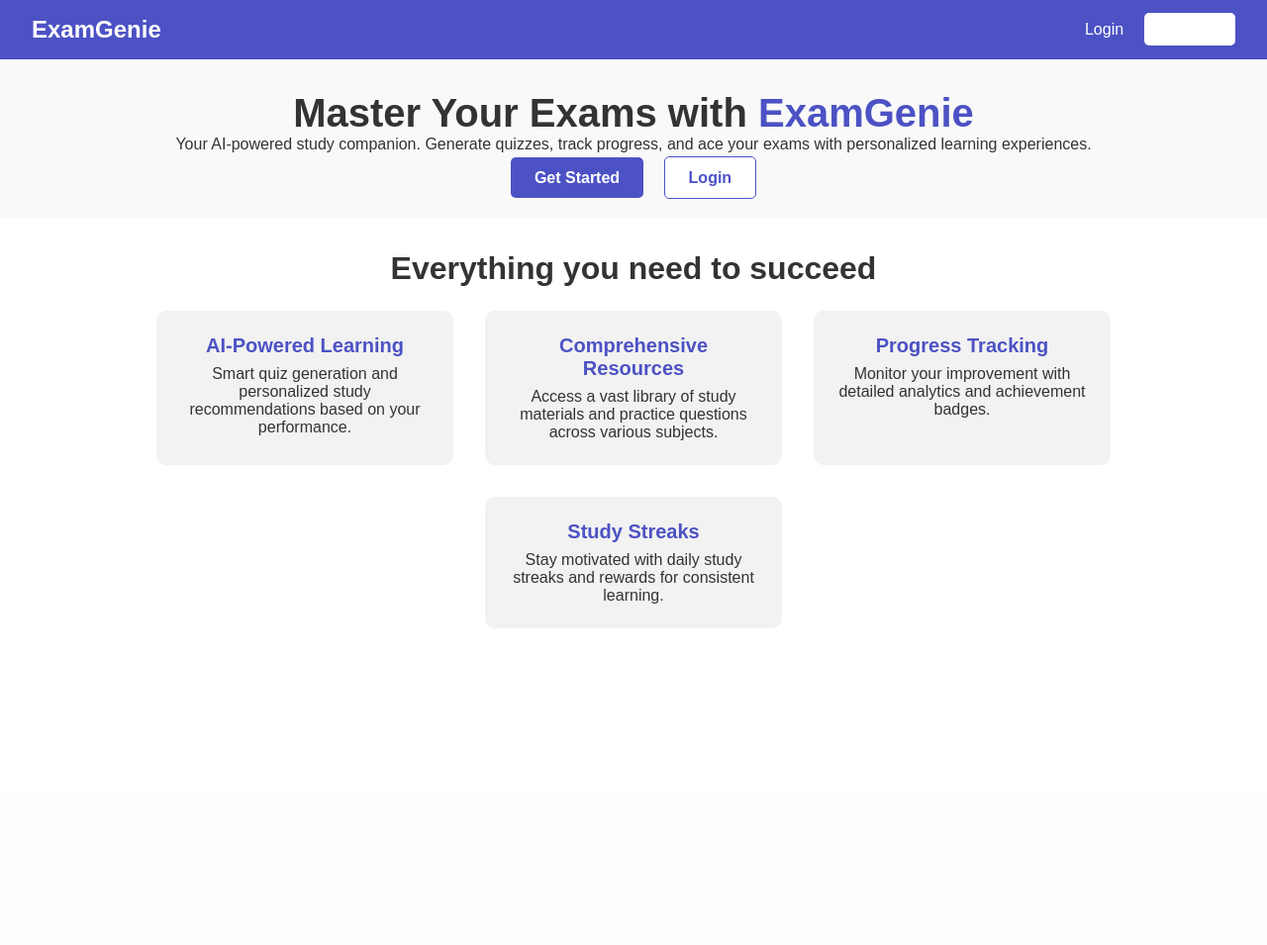
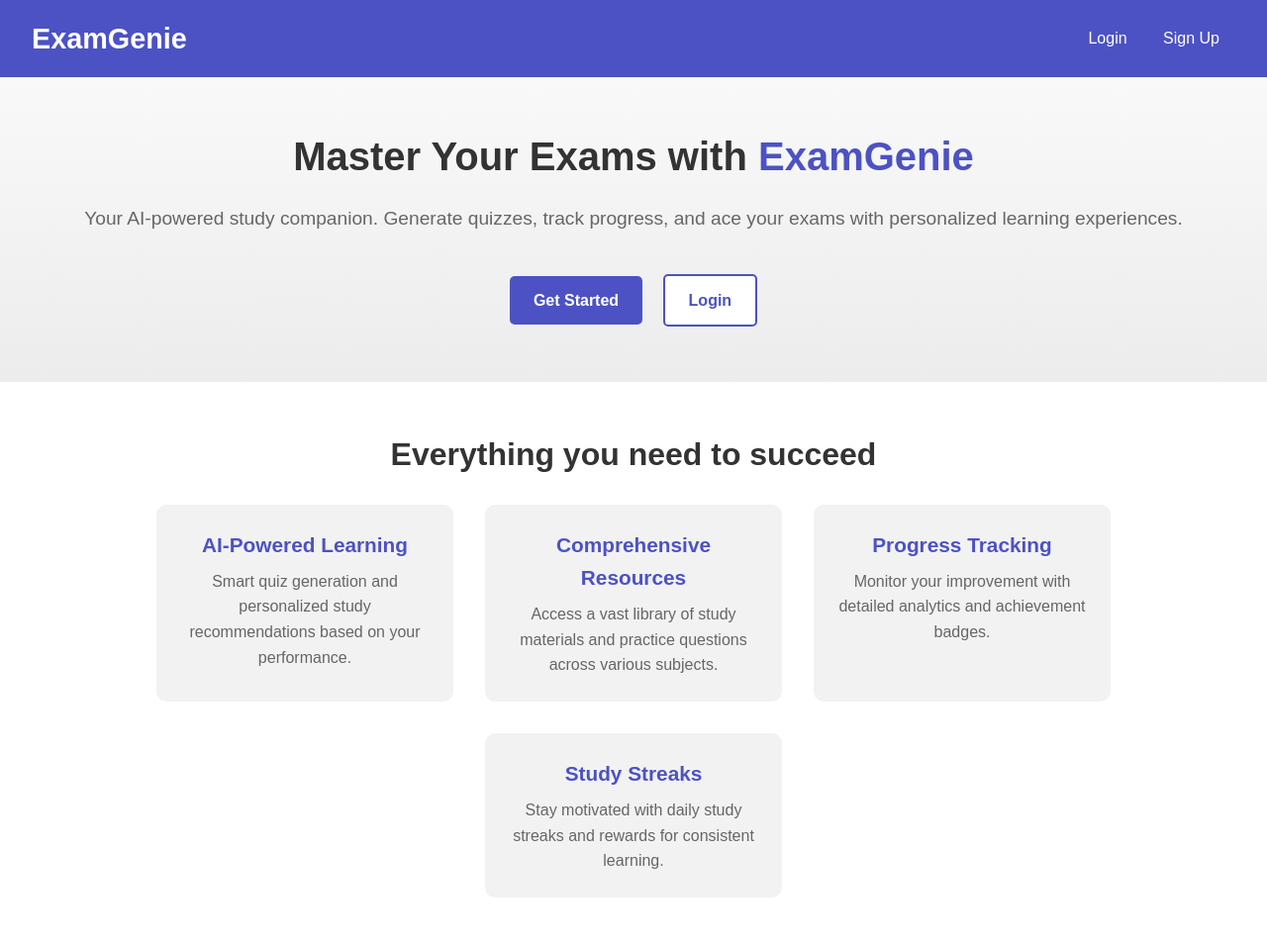
Before and after one commit to spongeebobbb/ExamGenie, a Flask app: page / in a window 1280 px wide. Shown: the whole page at 99% size. Before the commit the page ends 635 px from the top, so only its background shows below. Run offline with Flask 3, Linux system fonts and the light colour scheme.

Commit message:
updated styles

```diff
--- a/static/styles.css
+++ b/static/styles.css
@@ -7,6 +7,7 @@
 body {
     font-family: Arial, sans-serif;
     color: #333;
+    line-height: 1.6;
 }
 
 header {
@@ -22,7 +23,7 @@ header {
 
 .logo {
     color: #fff;
-    font-size: 1.5rem;
+    font-size: 1.8rem;
     font-weight: bold;
 }
 
@@ -30,28 +31,47 @@ header {
     color: #fff;
     margin-left: 1rem;
     text-decoration: none;
+    font-size: 1rem;
+    transition: color 0.3s;
 }
 
+.nav-links a:hover {
+    color: #ccc;
+}
 .signup-btn {
     padding: 0.5rem 1rem;
-    background-color: #fff;
-    color: #4C52C4;
+    background-color: #4C52C4; /* Match primary button background */
+    color: #fff;               /* White text to match */
     border-radius: 5px;
-    font-weight: bold;
+    text-decoration: none;
+    transition: background-color 0.3s, color 0.3s;
+}
+
+.signup-btn:hover {
+    background-color: #3a3f8f; /* Darker shade on hover */
+    color: #fff;
 }
 
 .hero {
     text-align: center;
-    padding: 2rem;
-    background: #f9f9f9;
+    padding: 3rem 1rem;
+    background: linear-gradient(to bottom, #f9f9f9, #ececec);
 }
 
 .hero h1 {
     font-size: 2.5rem;
+    color: #333;
+    margin-bottom: 1rem;
 }
 
 .highlight {
     color: #4C52C4;
+}
+
+.hero p {
+    font-size: 1.2rem;
+    color: #666;
+    margin-bottom: 2rem;
 }
 
 .cta-buttons {
@@ -63,7 +83,10 @@ header {
     padding: 0.75rem 1.5rem;
     border-radius: 5px;
     font-weight: bold;
+    font-size: 1rem;
     margin: 0.5rem;
+    display: inline-block;
+    transition: background-color 0.3s, color 0.3s;
 }
 
 .primary-btn {
@@ -71,21 +94,32 @@ header {
     color: #fff;
 }
 
+.primary-btn:hover {
+    background-color: #3a3f8f;
+    color: #fff;
+}
+
 .secondary-btn {
     background-color: #fff;
     color: #4C52C4;
-    border: 1px solid #4C52C4;
+    border: 2px solid #4C52C4;
+}
+
+.secondary-btn:hover {
+    background-color: #4C52C4;
+    color: #fff;
 }
 
 .features {
-    padding: 2rem;
+    padding: 3rem 1rem;
     background-color: #fff;
     text-align: center;
 }
 
 .features h2 {
     font-size: 2rem;
-    margin-bottom: 1rem;
+    color: #333;
+    margin-bottom: 1.5rem;
 }
 
 .feature-grid {
@@ -101,10 +135,20 @@ header {
     padding: 1.5rem;
     border-radius: 10px;
     max-width: 300px;
+    transition: box-shadow 0.3s;
+}
+
+.feature:hover {
+    box-shadow: 0 4px 8px rgba(0, 0, 0, 0.2);
 }
 
 .feature h3 {
     color: #4C52C4;
-    font-size: 1.25rem;
+    font-size: 1.3rem;
     margin-bottom: 0.5rem;
 }
+
+.feature p {
+    color: #666;
+    font-size: 1rem;
+}
```
